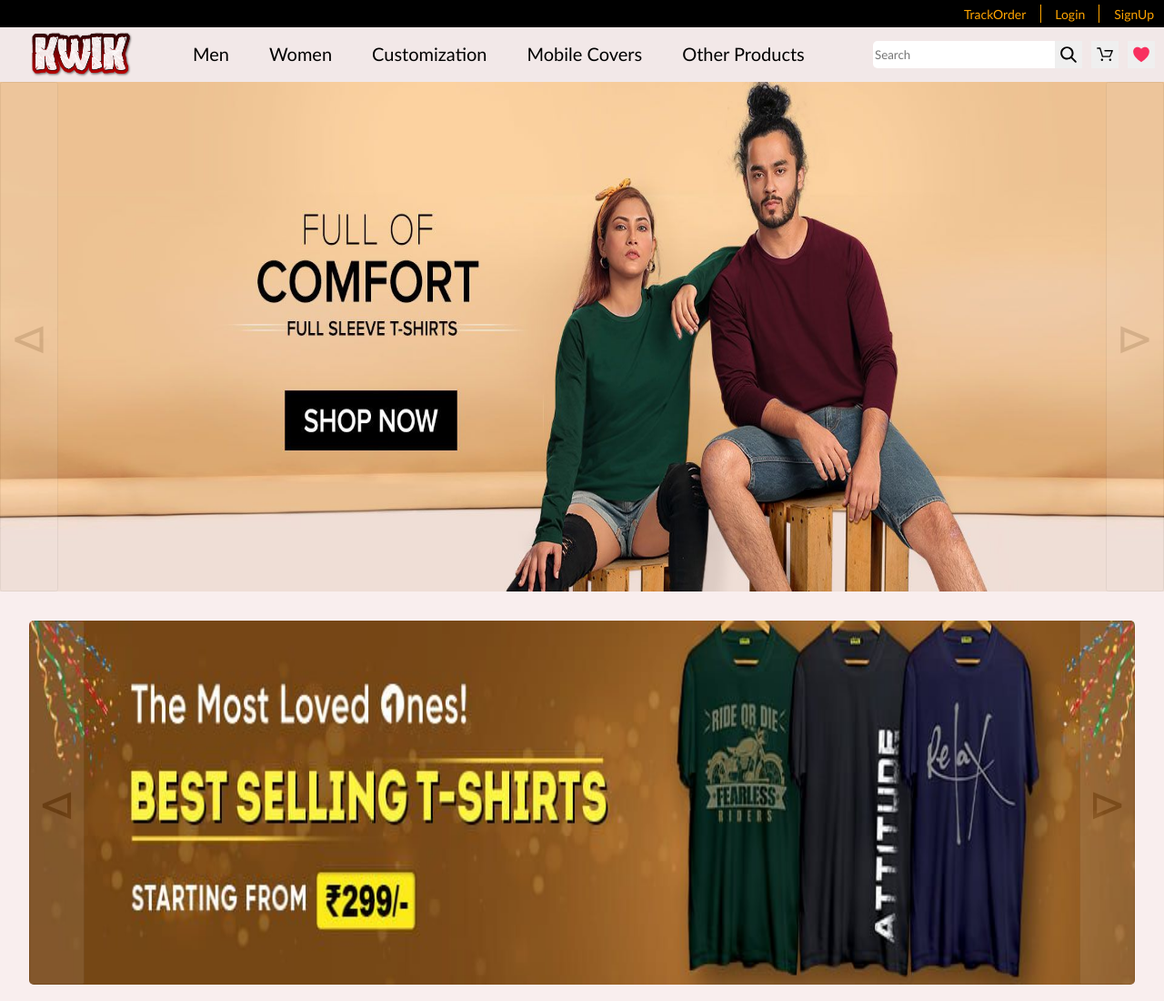
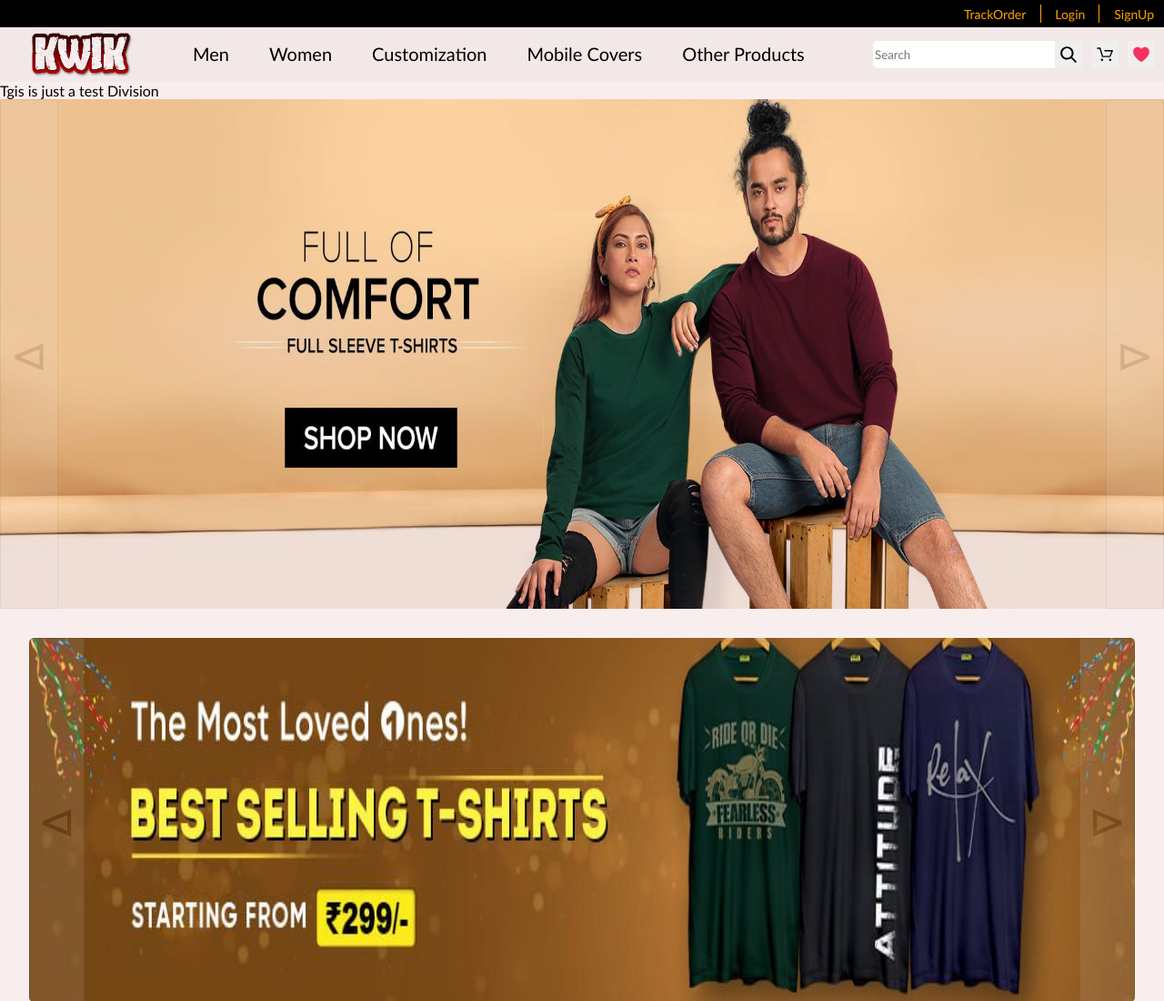
Before and after one commit to priyansiChogale/kwik, a plain HTML site: page index.html in a window 1280 px wide. Shown: the top 1100 px of the page at 91% size. Drawn offline with Linux system fonts and the light colour scheme.

Commit message:
Second Commit

```diff
--- a/index.html
+++ b/index.html
@@ -79,6 +79,9 @@
                 <a href=""><li>Customized Mobile Covers</li></a>
             </ul>
         </div>
+        <div>
+            Tgis is just a test Division
+        </div>
         <section>
             <div class="slideshow1">
                 <button class="leftbtn" onclick="nextslide(-1)">&#8882</button>
```
